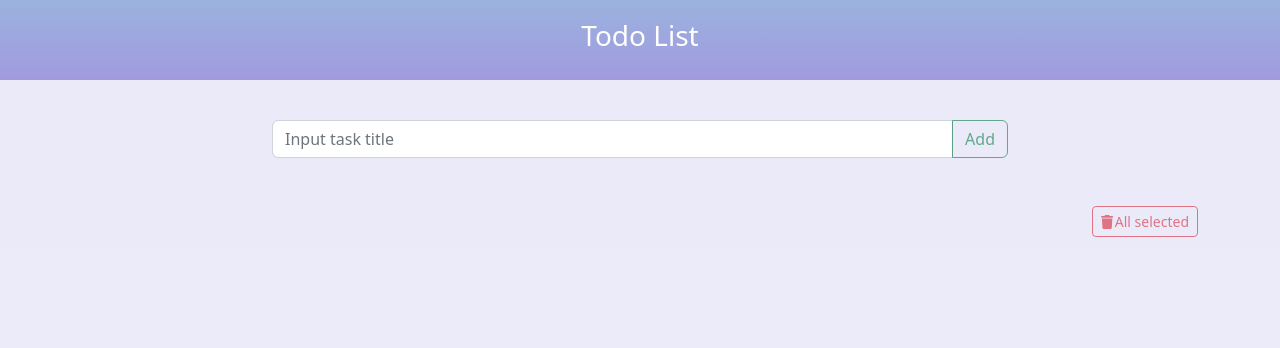
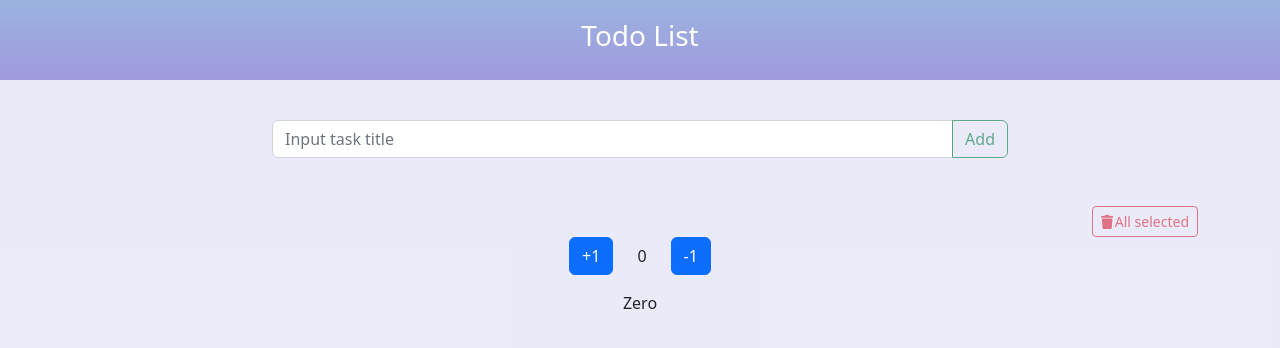
Before and after one commit to sirarpivardapetyan/todo-list, a React (Create React App) app: page / in a window 1280 px wide. Shown: the top 348 px of the page. Built offline with nearby package versions, Linux system fonts and the light colour scheme.

Commit message:
lesson67

```diff
--- a/src/App.js
+++ b/src/App.js
@@ -2,6 +2,7 @@ import React from "react";
 import "bootstrap/dist/css/bootstrap.min.css";
 import "./App.css";
 import Todo from "./components/todo/Todo";
+import Counter from "../src/Counter"
 
 const App = () => {
   return (
@@ -13,6 +14,7 @@ const App = () => {
       </header>
       <main>
         <Todo />
+        <Counter/>
       </main>
     </div>
   );
--- /dev/null
+++ b/src/Counter.jsx
@@ -0,0 +1,31 @@
+import { Row, Button } from "react-bootstrap";
+import { useState } from "react";
+
+function Counter() {
+  const [count, setCount] = useState(0);
+  const changeCounter = (i) => {
+    setCount((count) => count + i);
+  };
+  let span;
+  if (count > 0) {
+    span = "Positive";
+  }
+  if (count < 0) {
+    span = "Negative";
+  }
+  if (count === 0) {
+    span = "Zero";
+  }
+  return (
+    <Row className="justify-content-center">
+      <div className="d-flex justify-content-center align-items-center gap-4 mb-3">
+        <Button onClick={() => changeCounter(1)}>+1</Button>
+        <span>{count}</span>
+        <Button onClick={() => changeCounter(-1)}>-1</Button>
+      </div>
+      <span className="d-flex justify-content-center">{span}</span>
+    </Row>
+  );
+}
+
+export default Counter;
```
